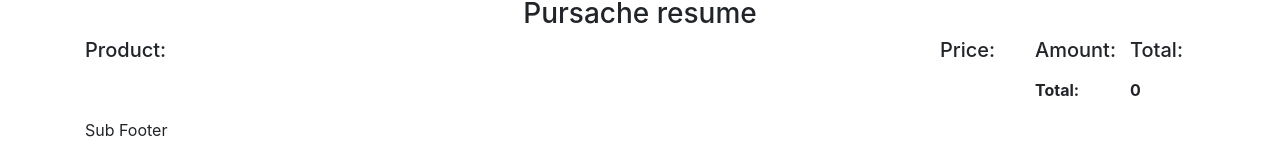
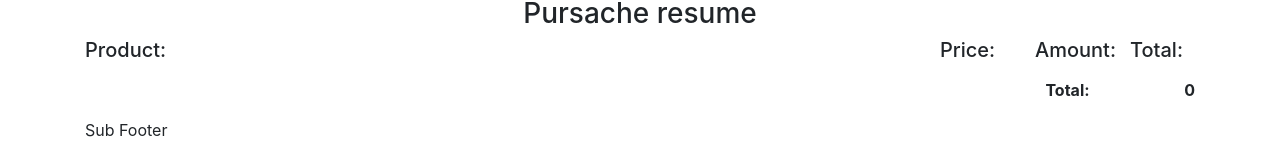
Before and after one commit to assembler-institute/react-shopping-cart-context, a React (Create React App) app: page /checkout/order-summary in a window 1280 px wide. Shown: the part 341-509 px from the top of the page. Built offline with nearby package versions, Linux system fonts and the light colour scheme.

Commit message:
Fix/summary alignment (#22)
* feat: isCheckouDisabled state, first formik structure and schema

* fix: summary price alignment
fixes #21

```diff
--- a/src/App.js
+++ b/src/App.js
@@ -95,9 +95,13 @@ function App() {
   const [cartItems, setCartItems] = useState(() =>
     loadLocalStorageItems(CART_ITEMS_LOCAL_STORAGE_KEY, []),
   );
+  // const [checkoutData, setCheckoutData] = useState(() =>
+  //   loadLocalStorageItems(CHECKOUT_DATA_LOCAL_STORAGE_KEY, []),
+  // );
 
   useLocalStorage(products, PRODUCTS_LOCAL_STORAGE_KEY);
   useLocalStorage(cartItems, CART_ITEMS_LOCAL_STORAGE_KEY);
+  // useLocalStorage(checkoutData, CHECKOUT_DATA_LOCAL_STORAGE_KEY);
 
   const [isLoading, setIsLoading] = useState(false);
   const [hasError, setHasError] = useState(false);
--- a/src/pages/CheckoutPages/OrderSummary/OrderSummary.js
+++ b/src/pages/CheckoutPages/OrderSummary/OrderSummary.js
@@ -94,25 +94,25 @@ function OrderSummary({ cartItems }) {
                     <p className="col col-10 text-uppercase">{item.title}</p>
                   </div>
                 </div>
-                <div className="col col-1">
-                  <p className="text-end">{item.price}</p>
+                <div className="col col-1 d-flex justify-content-end">
+                  <p>{item.price}</p>
                 </div>
-                <div className="col col-1">
+                <div className="col col-1 d-flex justify-content-center">
                   <p>{item.quantity}</p>
                 </div>
-                <div className="col col-1">
+                <div className="col col-1 d-flex justify-content-end">
                   <p>{itemCalc(item.quantity, item.price)}</p>
                 </div>
               </div>
             ))}
             <div className="row">
               <div className="col col-10" />
-              <div className="col col-1">
+              <div className="col col-1 d-flex justify-content-center">
                 <p>
                   <strong>Total:</strong>
                 </p>
               </div>
-              <div className="col col-1">
+              <div className="col col-1 d-flex justify-content-end">
                 <p>
                   <strong>{totalCalc()}</strong>
                 </p>
```
